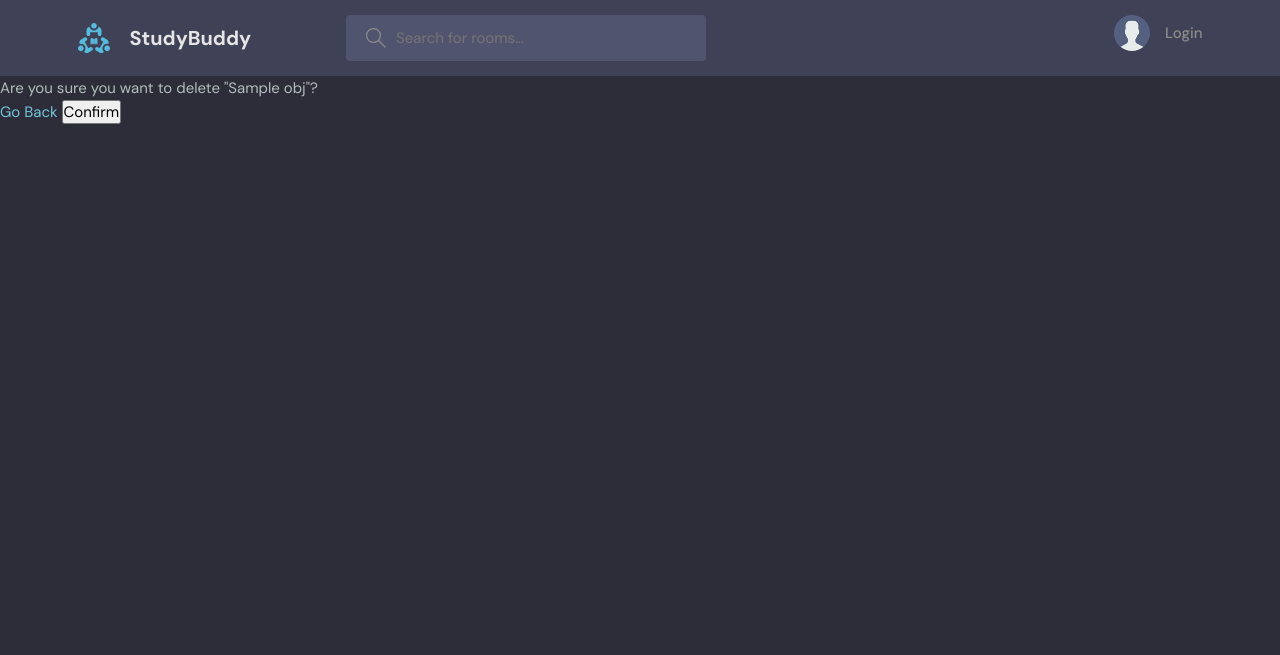
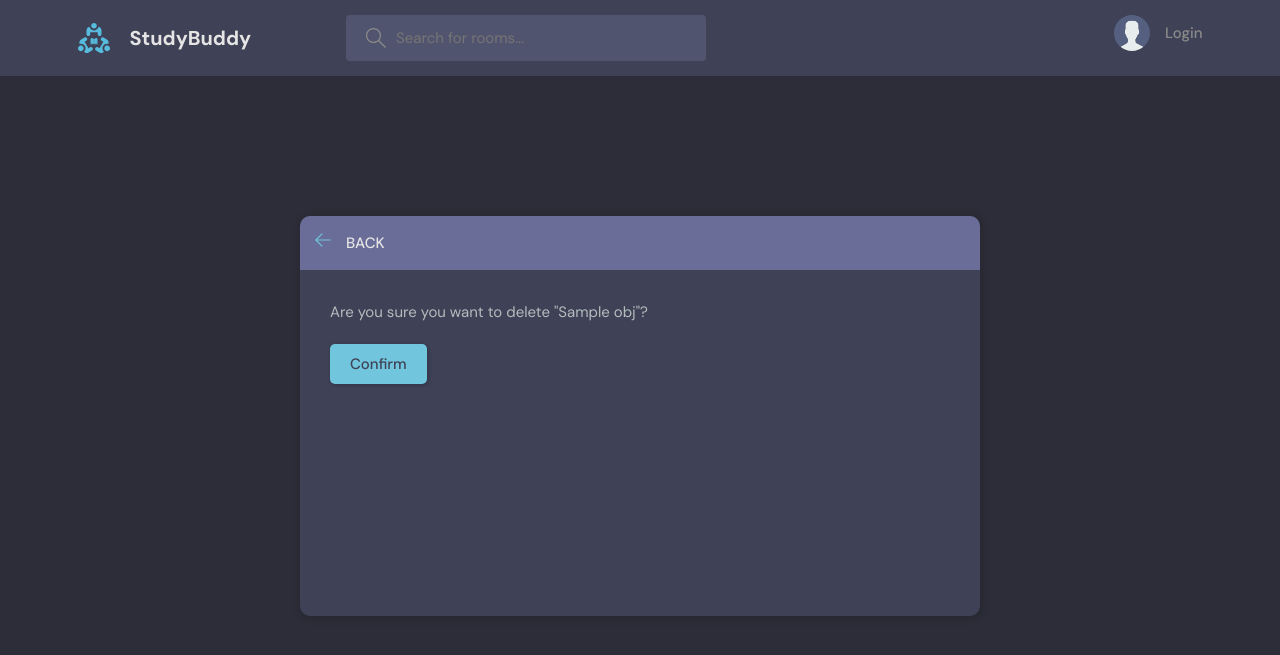
Before and after one commit to lasindu2001/studybud-django, a Django app: template base/templates/base/delete.html in a window 1280 px wide. Shown: the top 655 px of the page. Run offline with Django 5.2, Linux system fonts and the light colour scheme; the template is opened without the code that fills it: most values are stand-ins (such as "Sample title", 1, 10 or a date in 2020).

Commit message:
complete delete room page UI

```diff
--- a/base/templates/base/delete.html
+++ b/base/templates/base/delete.html
@@ -1,12 +1,36 @@
 {% extends 'main.html' %}
+{% block content %}
+<main class="delete-item layout">
+<div class="container">
+    <div class="layout__box">
+        <div class="layout__boxHeader">
+            <div class="layout__boxTitle">
+                <a href="{{request.META.HTTP_REFERER}}">
+                    <svg version="1.1" xmlns="http://www.w3.org/2000/svg" width="32" height="32"
+                        viewBox="0 0 32 32">
+                        <title>arrow-left</title>
+                        <path
+                            d="M13.723 2.286l-13.723 13.714 13.719 13.714 1.616-1.611-10.96-10.96h27.625v-2.286h-27.625l10.965-10.965-1.616-1.607z">
+                        </path>
+                    </svg>
+                </a>
+                <h3>Back</h3>
+            </div>
+        </div>
+        <div class="layout__body">
+            <form class="form" action="" method="post">
+                {% csrf_token %}
+                <div class="form__group">
+                    <p>Are you sure you want to delete "{{obj}}"?</p>
+                </div>
 
-{% block content %}
+                <div class="for__group">
+                    <input class="btn btn--main" type="submit" value="Confirm" />
+                </div>
 
-<form action="" method="post">
-    {% csrf_token %}
-    <p>Are you sure you want to delete "{{obj}}"?</p>
-    <a href="{{request.META.HTTP_REFERER}}">Go Back</a>
-    <input type="submit" value="Confirm">
-</form>
-
+            </form>
+        </div>
+    </div>
+</div>
+</main>
 {% endblock content %}
--- a/base/templates/base/room.html
+++ b/base/templates/base/room.html
@@ -113,7 +113,10 @@
         </div>
       </div>
       <div class="room__message">
-        <form action="#"><input name="" placeholder="Write your message here..." /></form>
+        <form action="" method="post">
+          {% csrf_token %}
+          <input name="body" placeholder="Write your message here..." />
+        </form>
       </div>
     </div>
     <!-- Room End -->
```
Also changed, not shown: base/templates/base/delete_old.html (added, +12 -0 lines).
